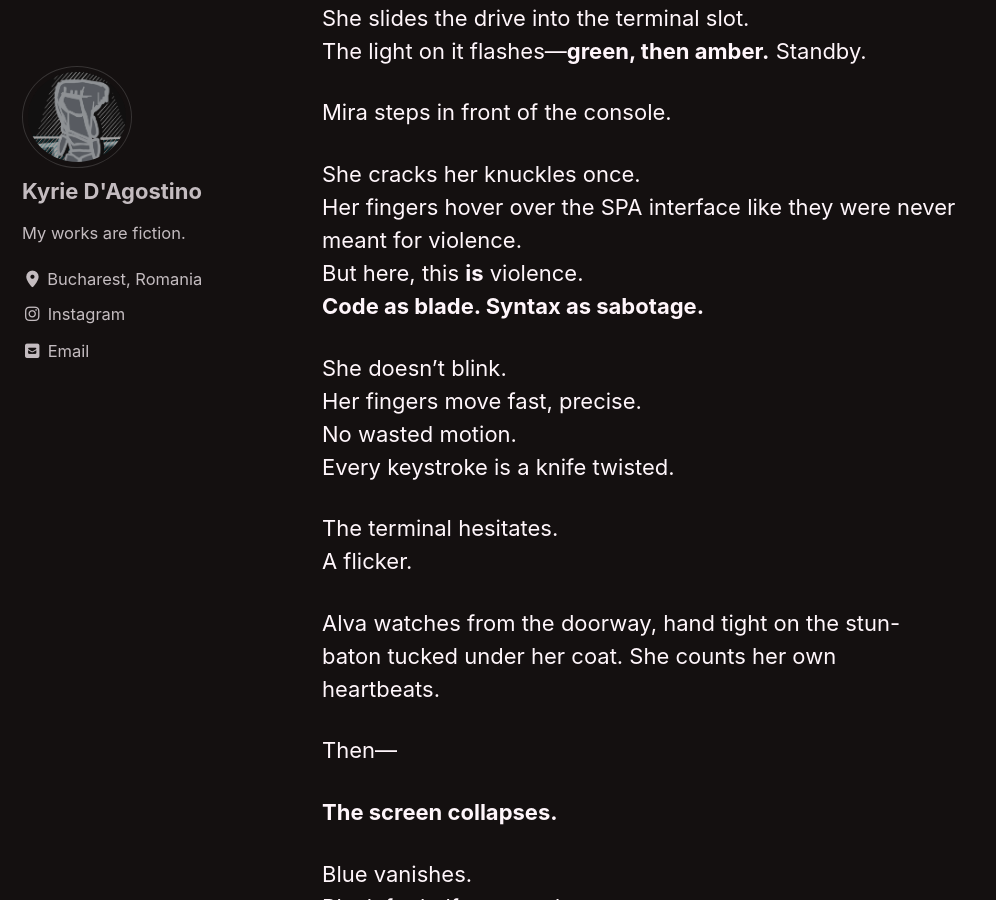
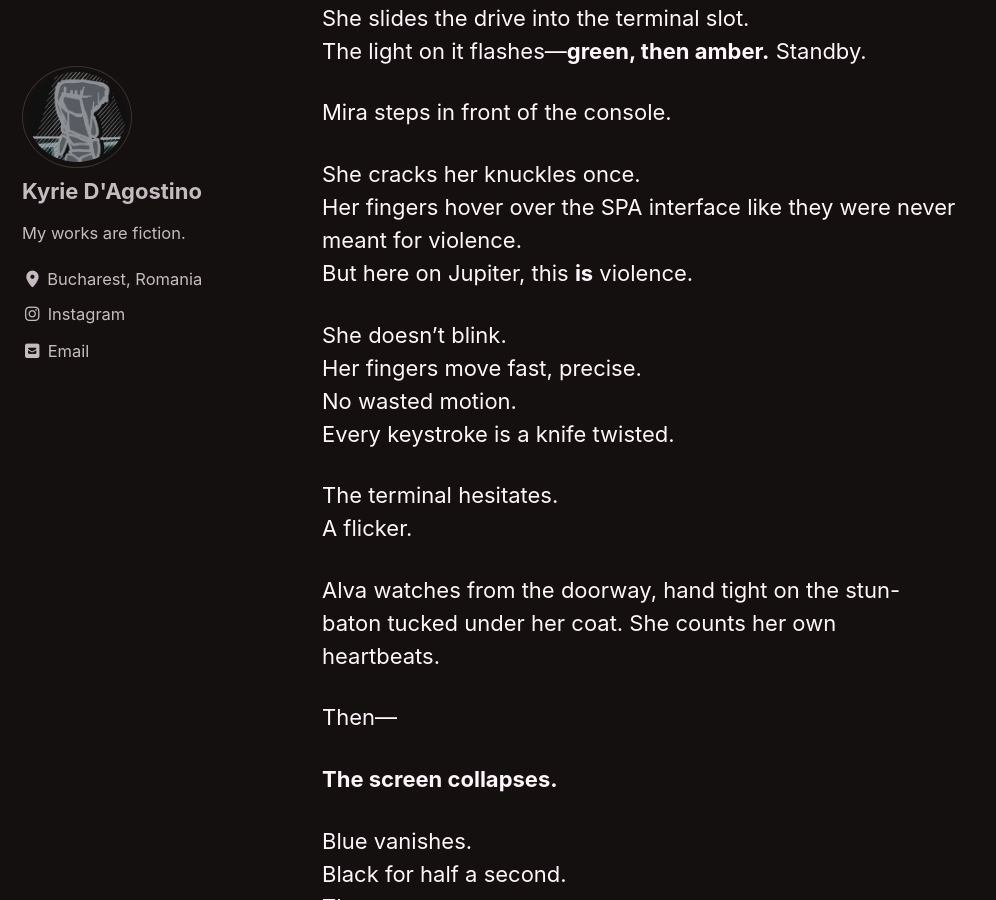
Before and after one commit to kyrie-edelweiss/edelweiss-archive, a Jekyll site: the page built from _pages/red-king.md, in a window 1280 px wide and 900 px high, scrolled down 92504 px. Shown: the whole window, without its empty margins (0-996 px from the left). Built offline with Jekyll 4.4.1, drawn with Linux system fonts in a browser that asks for light colours; cached includes are drawn as plain includes; our own code applies the rules of GitHub Pages for plain Markdown files.

Commit message:
Update red-king.md

```diff
--- a/_pages/red-king.md
+++ b/_pages/red-king.md
@@ -2014,8 +2014,7 @@ Mira steps in front of the console.
 
 She cracks her knuckles once.
 Her fingers hover over the SPA interface like they were never meant for violence.
-But here, this **is** violence.
-**Code as blade. Syntax as sabotage.**
+But here on Jupiter, this **is** violence.
 
 She doesn’t blink.
 Her fingers move fast, precise.
```
